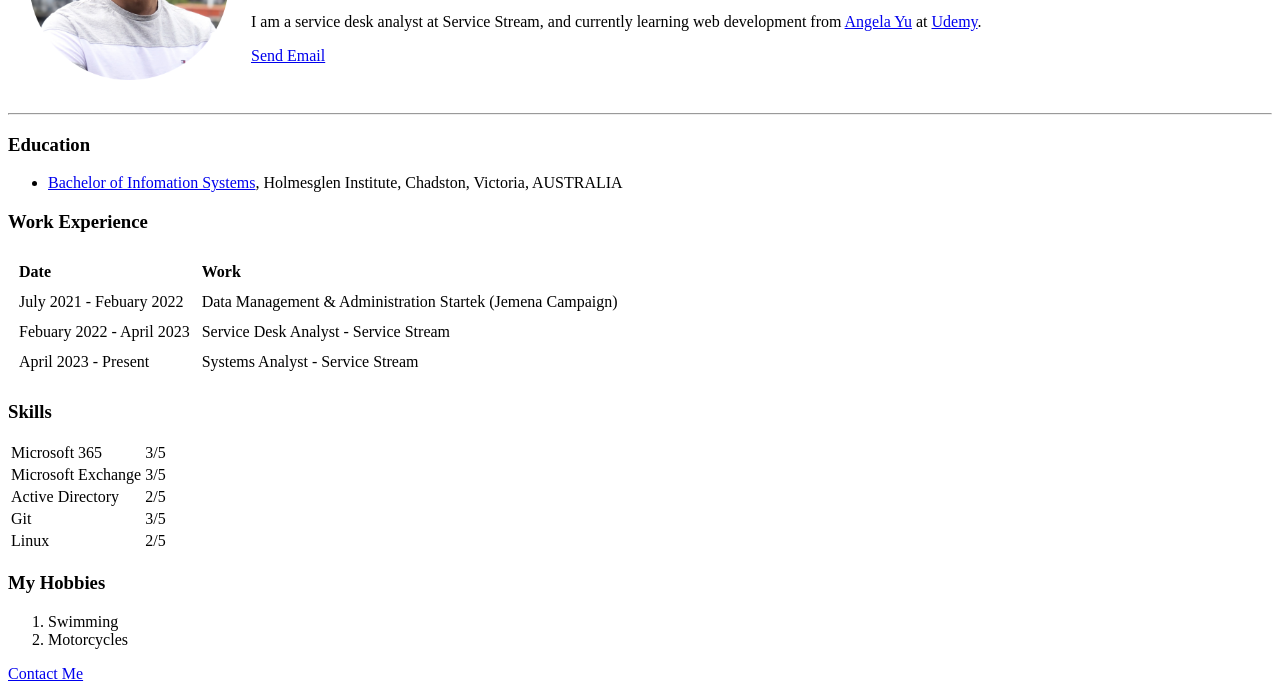
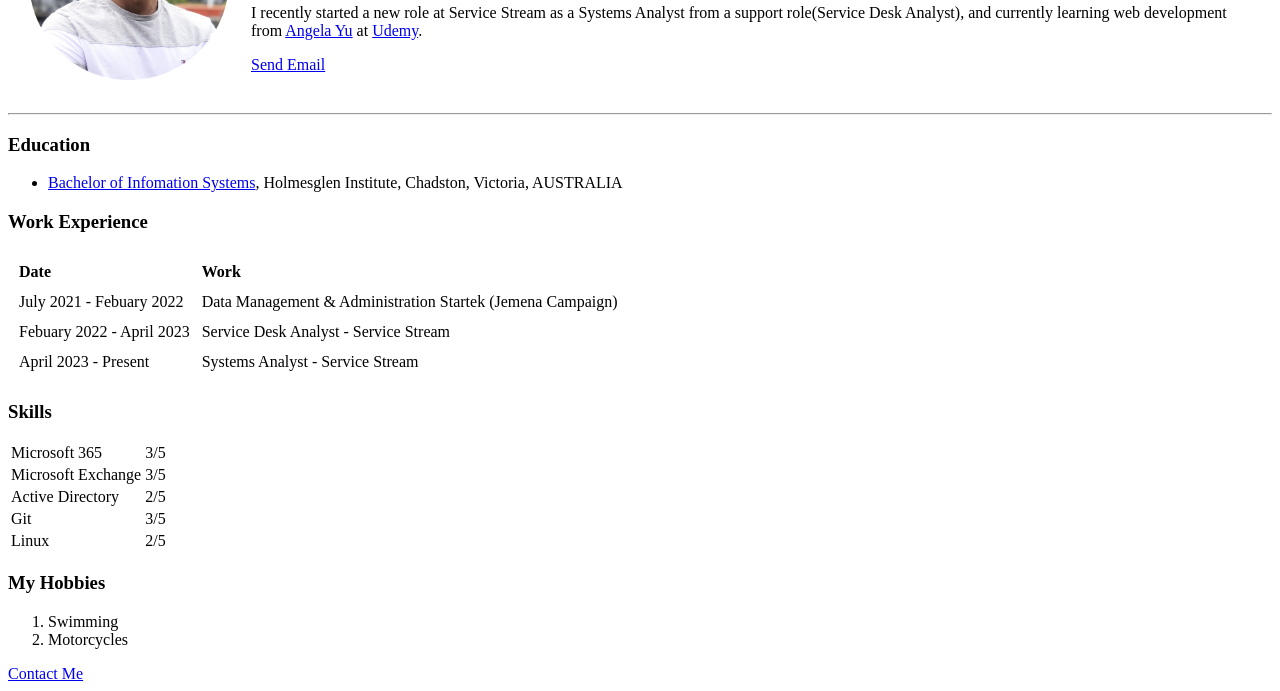
Before and after one commit to SanveerBenipal/cv, a plain HTML site: page index.html in a window 1280 px wide. Shown: the part 149-840 px from the top of the page. Drawn offline with Linux system fonts and the light colour scheme.

Commit message:
Updated P tag to reflect new job

```diff
--- a/index.html
+++ b/index.html
@@ -13,7 +13,7 @@
       <td>
         <h1>Sanveer Singh</h1>
         <p><em><strong><a target="_blank" href="https://www.servicestream.com.au/">Service Stream</a></strong> Service Desk Analyst</em></p>
-        <p>I am a service desk analyst at Service Stream, and currently learning web development from <a target="_blank" href="https://www.linkedin.com/in/angela-yu-963a584b">Angela Yu</a> at <a target="_blank"
+        <p>I recently started a new role at Service Stream as a Systems Analyst from a support role(Service Desk Analyst), and currently learning web development from <a target="_blank" href="https://www.linkedin.com/in/angela-yu-963a584b">Angela Yu</a> at <a target="_blank"
             href="https://www.udemy.com/">Udemy</a>.</p>
         <a href="mailto: s.sanveerbenipal@gmail.com">Send Email</a>
       </td>
```
